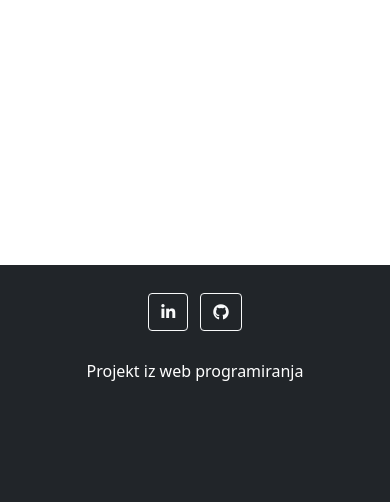
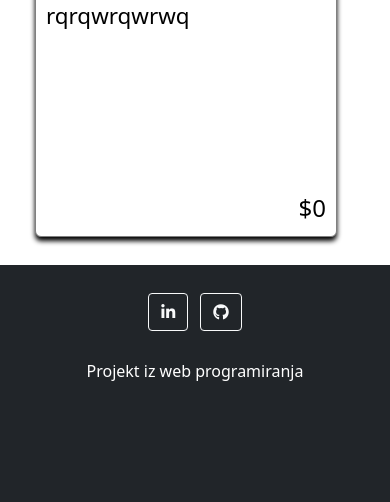
Before and after one commit to milardich/carz, a PHP site: page /pages/profile_page.php in a window 390 px wide. Shown: the part 799-1301 px from the top of the page. Run offline with PHP 8.4, Linux system fonts and the light colour scheme; the visitor is signed in with stand-in values (Sample User, id 1); data comes from the database, SQL or seed files in the repository; some libraries are stand-ins or nearby versions.

Commit message:
displaying items on user profile

```diff
--- a/pages/profile_page.php
+++ b/pages/profile_page.php
@@ -13,13 +13,13 @@
     ?>
 
     <div class="container">
-        <div class="user-information-container row m-2">
+        <div class="user-information-container row m-2 p-2">
             <?php
                 $userHandler = new User();
                 $userData = $userHandler->GetUserDataById($_SESSION["LOGGED_IN_USER_ID"]);
             ?>
             <div class="user-profile-picture col-lg-4 col-sm-12 m-auto">
-                <img src="../resources/random_guy.jpg" alt="">
+                <img src=<?php echo "../" . $userData["profile_picture_url"]; ?> alt="">
             </div>
             <div class="col-lg-8 col-sm-12">
                 <div class="user-info-text h3 mt-3">
@@ -38,12 +38,49 @@
             My items:
         </div>
 
-        <div class="items-container">
+        <div class="items-container row">
             <?php
                 $itemHandler = new ItemHandler();
                 $items = $itemHandler->GetItemsFromUser($_SESSION["LOGGED_IN_USER_ID"]);
                 foreach($items as $item){
-                    echo $item["item_title"] . "<br>";
+                    ?>
+                    <div class="col-md-3 item-container">
+                        <a href="../pages/item_page.php?id=<?php echo $item["item_id"]; ?>">
+                            <div class="item">
+                                <div class="item-thumbnail-container">
+                                    <img src="../<?php echo $item["item_thumbnail"]; ?>">
+                                </div>
+                                <div class="item-title">
+                                    <?php echo $item["item_title"]; ?>
+                                </div>
+                                <div class="item-description">
+                                    <?php echo $item["item_description"]; ?>
+                                </div>
+                                <div class="date-and-price-container">
+                                    <div class="row">
+                                        <div class="col-md-6 d-flex">
+                                            <div class="d-block mt-auto">
+                                                <object data="../resources/location-pin-solid.svg" width="15" height="15"> </object>
+                                                <span class="location-text"><?php echo $item["item_location"]; ?></span>
+                                            </div>
+                                        </div>
+                                        <div class="col-md-6">
+                                            <div class="text-end">
+                                                <div class="price-1">
+                                                    $<?php echo $item["item_price"]; ?>
+                                                </div>
+                                            </div>
+                                        </div>
+                                    </div>
+                                </div>
+                            </div>
+
+                            <div class="save-button-container" id="<?php echo $item["item_id"]; ?>">
+                                <object data="../resources/bookmark-solid.svg" width="30" height="30"> </object>
+                            </div>
+                        </a>
+                    </div>
+                    <?php
                 }
             ?>
         </div>
--- a/resources/style.css
+++ b/resources/style.css
@@ -186,15 +186,15 @@ a {
 }
 
 .user-profile-picture{
-  width: 300px;
+  width: 350px;
   height: 300px;
-  object-fit: cover;
   border: 1px solid green;
 }
 
 .user-profile-picture img{
   width: 100%;
   height: 100%;
+  object-fit: cover;
 }
 
 .user-info-text{
```
